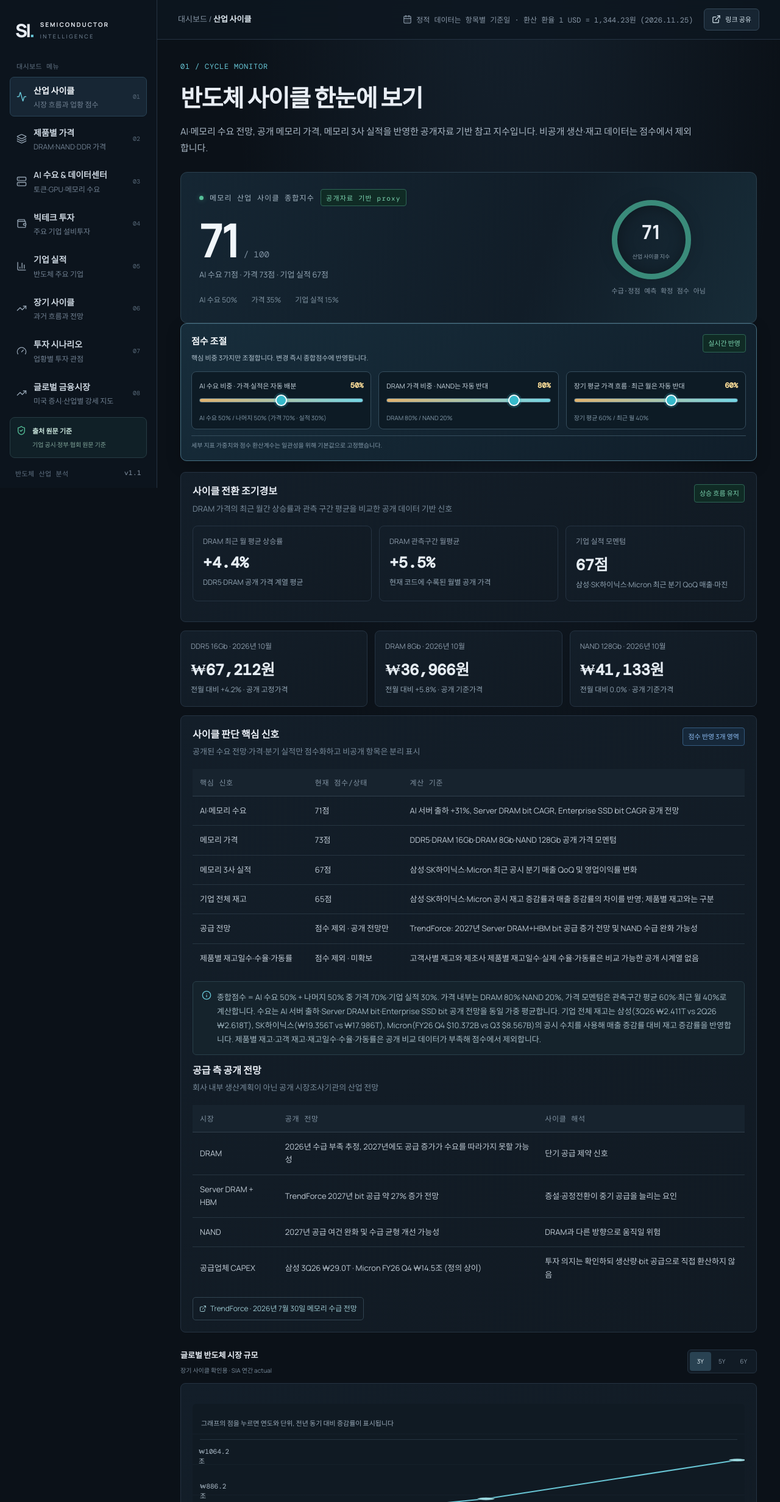
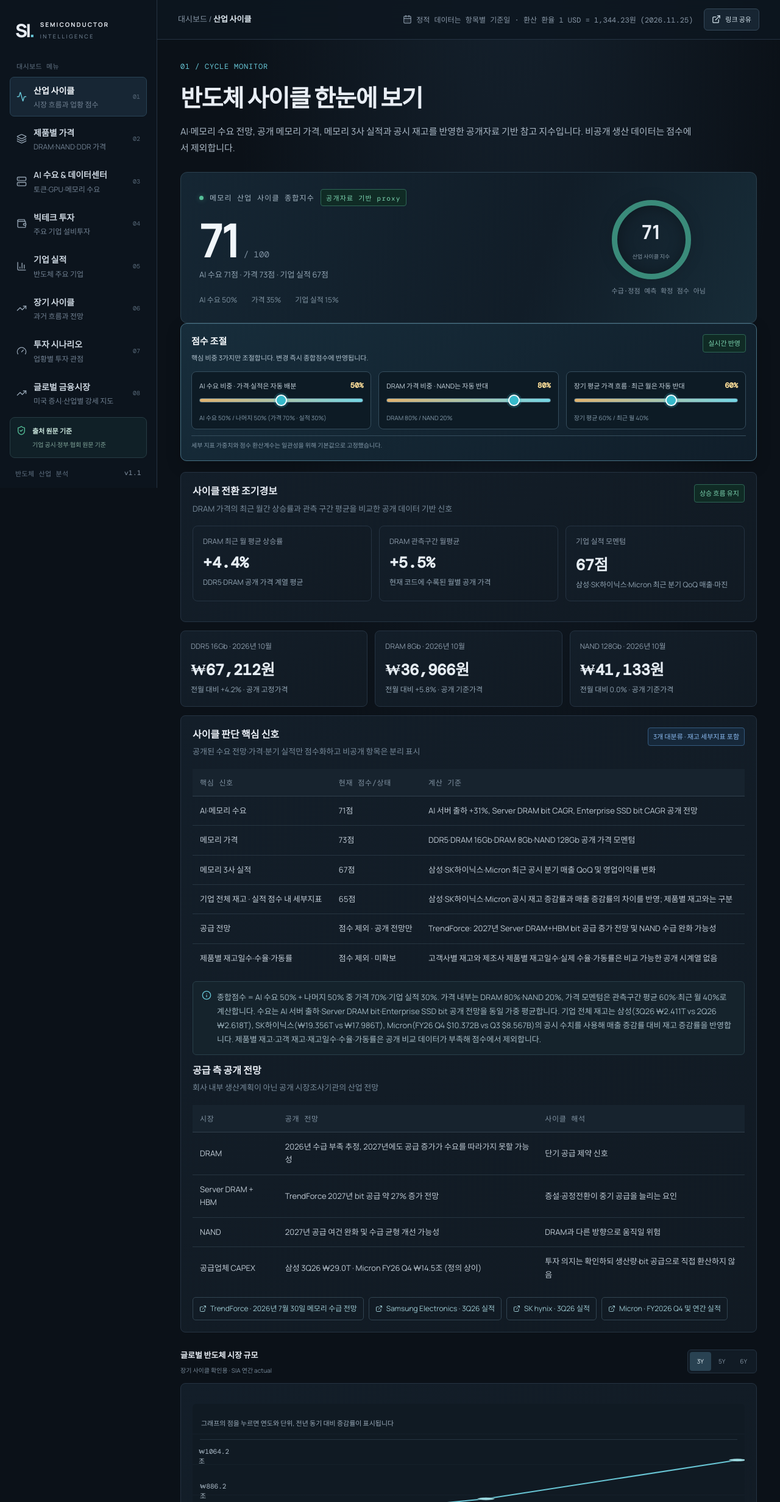
Before and after one commit to chs03220322-creator/semiconductor-intelligence, a React (Vite) app: page / in a window 1280 px wide. Shown: the top 2463 px of the page at 61% size. Built offline with nearby package versions, Linux system fonts and the light colour scheme.

Commit message:
Clarify public inventory coverage and sources

```diff
--- a/src/App.tsx
+++ b/src/App.tsx
@@ -321,7 +321,7 @@ function Overview({period,setPeriod,scoreConfig,onScoreConfigChange}:{period:Per
  const scores=calculateCycleScores(scoreConfig),aiDemandScore=scores.demandScore,priceMomentumScore=scores.priceScore,financialScore=scores.financialScore,inventoryScore=scores.inventoryScore,liveCycleScore=scores.totalScore;
  const data=period==='3Y'?market.slice(-3):period==='5Y'?market.slice(-5):market;
  return <>
-  <Title eyebrow="01 / CYCLE MONITOR" title="반도체 사이클 한눈에 보기" desc="AI·메모리 수요 전망, 공개 메모리 가격, 메모리 3사 실적을 반영한 공개자료 기반 참고 지수입니다. 비공개 생산·재고 데이터는 점수에서 제외합니다."/>
+  <Title eyebrow="01 / CYCLE MONITOR" title="반도체 사이클 한눈에 보기" desc="AI·메모리 수요 전망, 공개 메모리 가격, 메모리 3사 실적과 공시 재고를 반영한 공개자료 기반 참고 지수입니다. 비공개 생산 데이터는 점수에서 제외합니다."/>
   <div className="hero-score"><div className="score-main"><div className="score-label"><span className="live-dot"/> 메모리 산업 사이클 종합지수 <Pill tone="green">공개자료 기반 proxy</Pill></div><div className="score-number">{liveCycleScore}<small>/ 100</small></div><p>AI 수요 {aiDemandScore}점 · 가격 {priceMomentumScore}점 · 기업 실적 {financialScore}점</p><div className="score-foot"><span>AI 수요 {demandWeight}%</span><span>가격 {Math.round(nonDemandWeight*0.7)}%</span><span>기업 실적 {Math.round(nonDemandWeight*0.3)}%</span></div></div><div className="score-gauge"><div className="gauge-ring"><div><strong>{liveCycleScore}</strong><span>산업 사이클 지수</span></div></div><small>수급·정점 예측 확정 점수 아님</small></div></div>
   <ScoreControls config={scoreConfig} onChange={onScoreConfigChange}/>
   <div className="panel" style={{marginTop:14}}>
@@ -337,12 +337,12 @@ function Overview({period,setPeriod,scoreConfig,onScoreConfigChange}:{period:Per
    <Stat label="DRAM 8Gb · 2026년 10월" value="$27.5" sub="전월 대비 +5.8% · 공개 기준가격"/>
    <Stat label="NAND 128Gb · 2026년 10월" value="$30.6" sub="전월 대비 0.0% · 공개 기준가격"/>
   </div>
-  <div className="panel"><div className="panel-head"><div><h3>사이클 판단 핵심 신호</h3><p>공개된 수요 전망·가격·분기 실적만 점수화하고 비공개 항목은 분리 표시</p></div><Pill tone="blue">점수 반영 3개 영역</Pill></div>
+  <div className="panel"><div className="panel-head"><div><h3>사이클 판단 핵심 신호</h3><p>공개된 수요 전망·가격·분기 실적만 점수화하고 비공개 항목은 분리 표시</p></div><Pill tone="blue">3개 대분류 · 재고 세부지표 포함</Pill></div>
    <Table headers={['핵심 신호','현재 점수/상태','계산 기준']} rows={[
     ['AI·메모리 수요',aiDemandScore+'점','AI 서버 출하 +31%, Server DRAM bit CAGR, Enterprise SSD bit CAGR 공개 전망'],
     ['메모리 가격',priceMomentumScore+'점','DDR5·DRAM 16Gb·DRAM 8Gb·NAND 128Gb 공개 가격 모멘텀'],
     ['메모리 3사 실적',financialScore+'점','삼성·SK하이닉스·Micron 최근 공시 분기 매출 QoQ 및 영업이익률 변화'],
-    ['기업 전체 재고',inventoryScore+'점','삼성·SK하이닉스·Micron 공시 재고 증감률과 매출 증감률의 차이를 반영; 제품별 재고와는 구분'],
+    ['기업 전체 재고 · 실적 점수 내 세부지표',inventoryScore+'점','삼성·SK하이닉스·Micron 공시 재고 증감률과 매출 증감률의 차이를 반영; 제품별 재고와는 구분'],
     ['공급 전망','점수 제외 · 공개 전망만','TrendForce: 2027년 Server DRAM+HBM bit 공급 증가 전망 및 NAND 수급 완화 가능성'],
     ['제품별 재고일수·수율·가동률','점수 제외 · 미확보','고객사별 재고와 제조사 제품별 재고일수·실제 수율·가동률은 비교 가능한 공개 시계열 없음']
    ]}/>
@@ -354,7 +354,7 @@ function Overview({period,setPeriod,scoreConfig,onScoreConfigChange}:{period:Per
     ['NAND','2027년 공급 여건 완화 및 수급 균형 개선 가능성','DRAM과 다른 방향으로 움직일 위험'],
     ['공급업체 CAPEX','삼성 3Q26 ₩29.0T · Micron FY26 Q4 $10.77B (정의 상이)','투자 의지는 확인하되 생산량·bit 공급으로 직접 환산하지 않음']
    ]}/>
-   <Sources items={['TrendForce · 2026년 7월 30일 메모리 수급 전망']}/>
+   <Sources items={['TrendForce · 2026년 7월 30일 메모리 수급 전망','Samsung Electronics · 3Q26 실적','SK hynix · 3Q26 실적','Micron · FY2026 Q4 및 연간 실적']}/>
   </div>
   <div className="period-bar"><div><b>글로벌 반도체 시장 규모</b><span>장기 사이클 확인용 · SIA 연간 actual</span></div><div className="segmented">{(['3Y','5Y','6Y'] as Period[]).map(p=><button className={period===p?'active':''} onClick={()=>setPeriod(p)} key={p}>{p}</button>)}</div></div>
   <div className="panel"><LineChart data={data} keyName="value" label="Global semiconductor sales · USD bn" height={190}/><Table headers={['연도','시장 매출','전년 대비']} rows={data.map((x)=>{const i=market.findIndex(m=>m.year===x.year);const previous=i>0?market[i-1]:null;return [x.year,'$'+x.value.toFixed(1)+'B',previous?((x.value/previous.value-1)*100).toFixed(1)+'%':'—'];})}/><Sources items={['SIA · 2025년 연간 글로벌 반도체 매출']}/></div>
```
